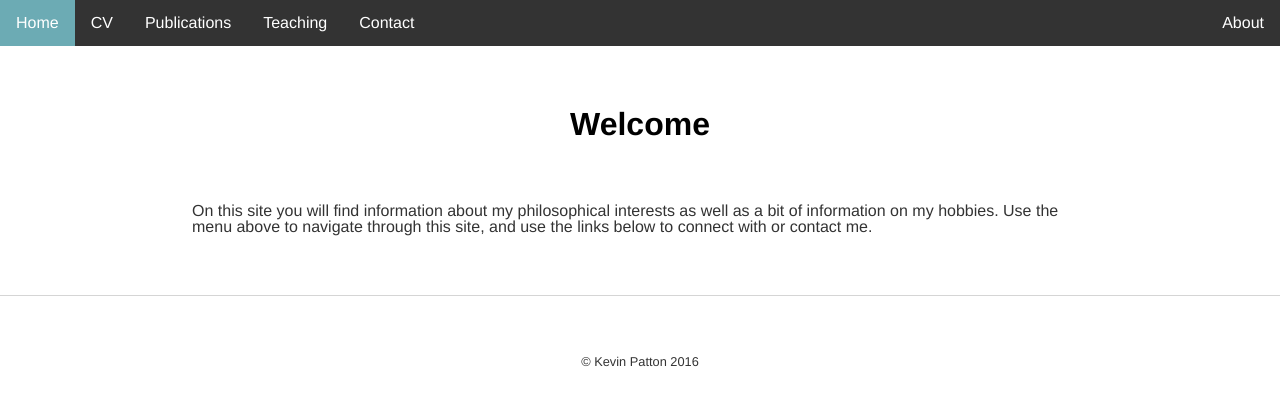
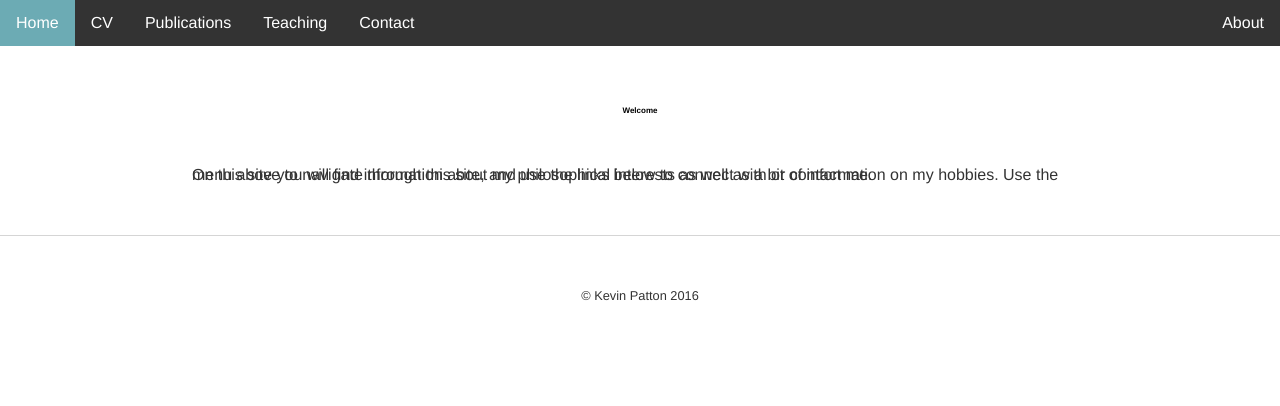
Before and after one commit to kevinjpatton/kevinjpatton.github.io, a Jekyll site: the page built from index.html, in a window 1280 px wide. Shown: the top 406 px of the page. Built offline with Jekyll 4.4.1, drawn with Linux system fonts in a browser that asks for light colours; Markdown is read by kramdown in place of the engine named in the settings.

Commit message:
Update main.css

```diff
--- a/css/main.css
+++ b/css/main.css
@@ -40,14 +40,14 @@ ul.topnav li.right {float: right;}
 h1 {
     margin: 60px auto;
     width: 70%;
-    font-size: 2em;
+    font-size: 0.5em;
     font-family:'Helvetica', 'Arial', 'Sans-Serif';
 }
 p {
     margin: 60px auto;
     width: 70%;
     font-size: 1em;
-    line-height: 1.0em;
+    line-height: 0.0em;
     color: #333;
     font-family:'Helvetica', 'Arial', 'Sans-Serif';
 }
```
